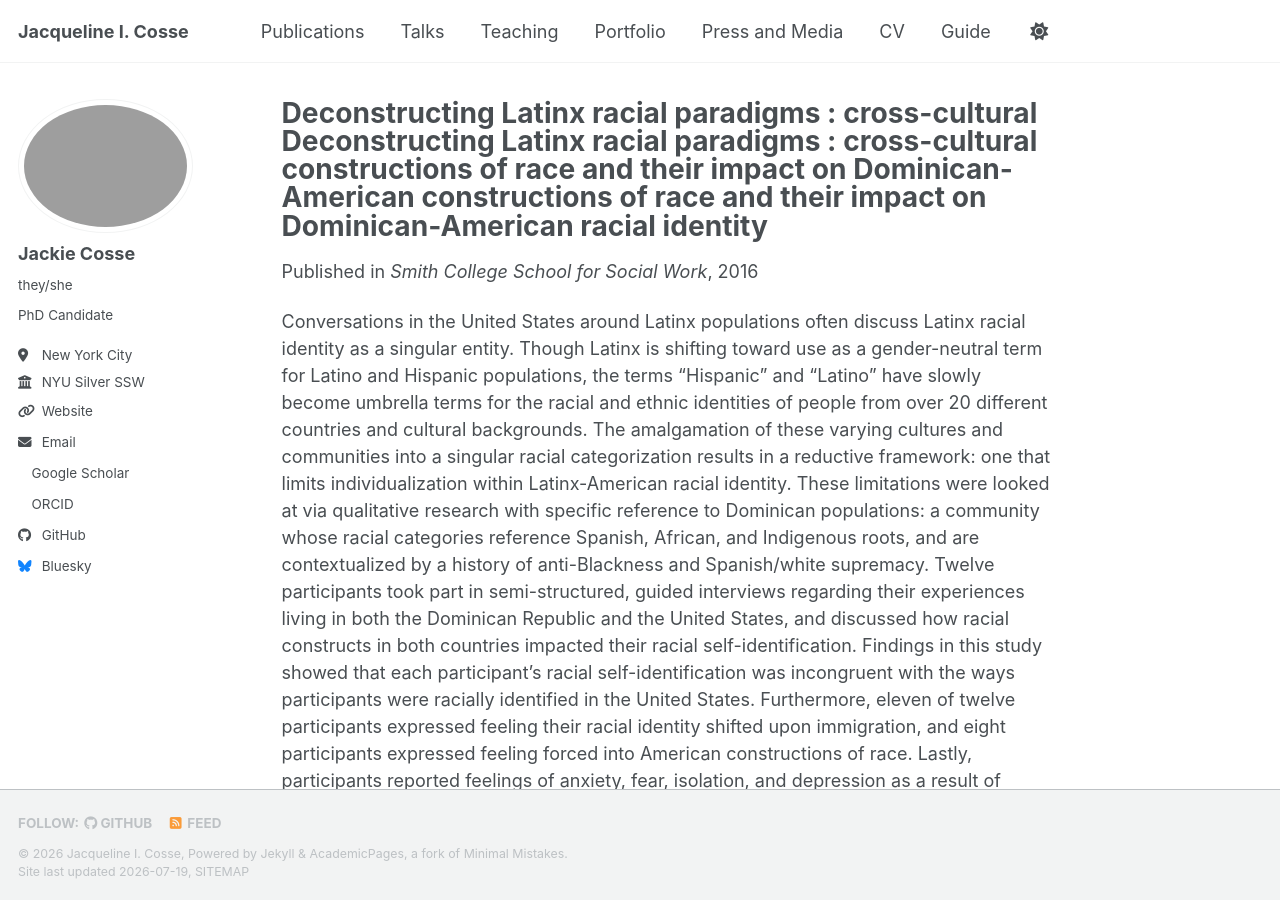
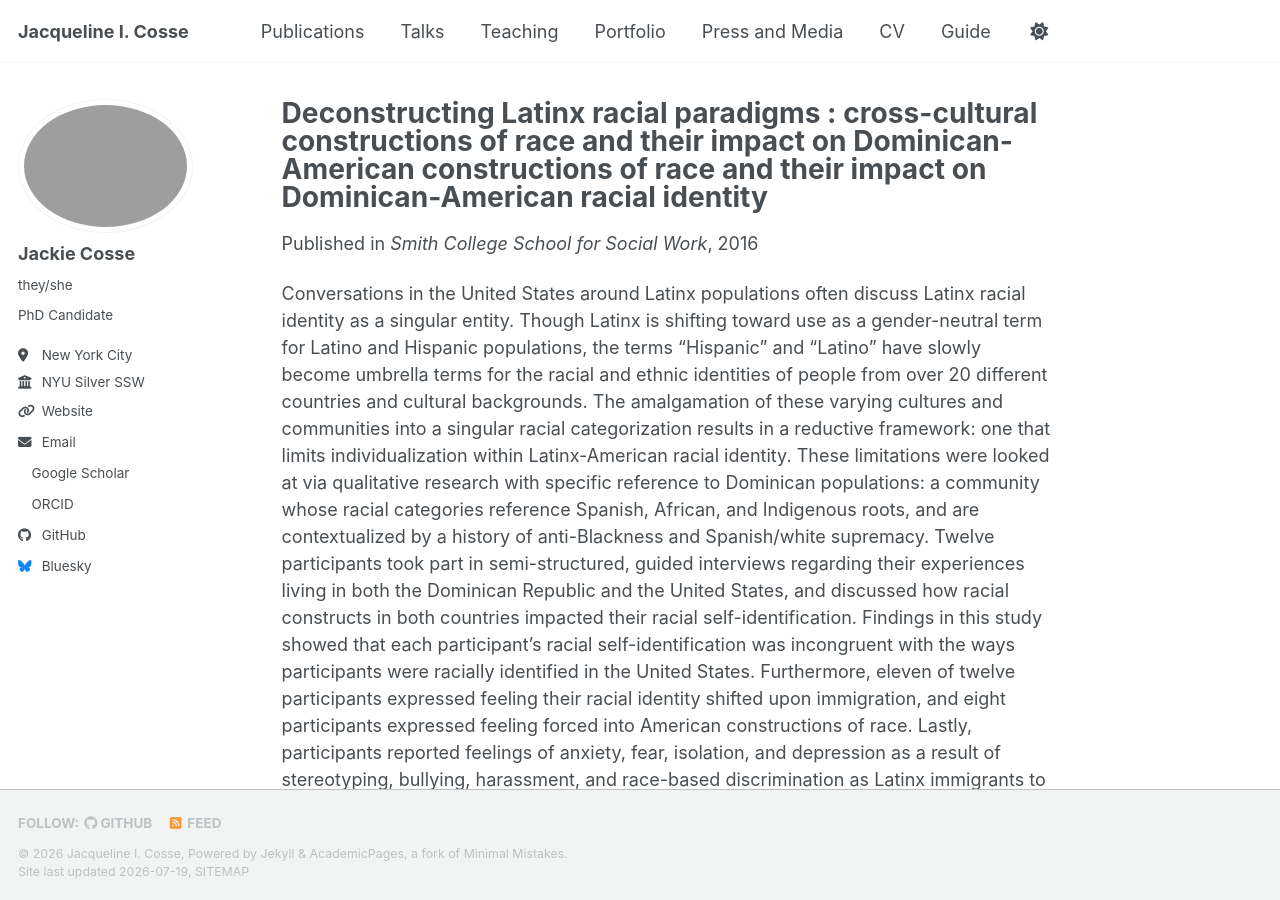
Before and after one commit to jackiecosse/jackiecosse.com, a Jekyll site: the page built from _publications/2016-smith-thesis.md, in a window 1280 px wide and 900 px high. Built offline with Jekyll 4.4.1, drawn with Linux system fonts in a browser that asks for light colours; a style sheet for code colours, icons or effects is not loaded.

Commit message:
Update 2016-smith-thesis.md

```diff
--- a/_publications/2016-smith-thesis.md
+++ b/_publications/2016-smith-thesis.md
@@ -1,5 +1,5 @@
 ---
-title: "Deconstructing Latinx racial paradigms : cross-cultural Deconstructing Latinx racial paradigms : cross-cultural constructions of race and their impact on Dominican-American constructions of race and their impact on Dominican-American racial identity"
+title: "Deconstructing Latinx racial paradigms : cross-cultural constructions of race and their impact on Dominican-American constructions of race and their impact on Dominican-American racial identity"
 collection: publications
 category: masters_thesis
 permalink: /publication/2016-cosse-masters-thesis
```
